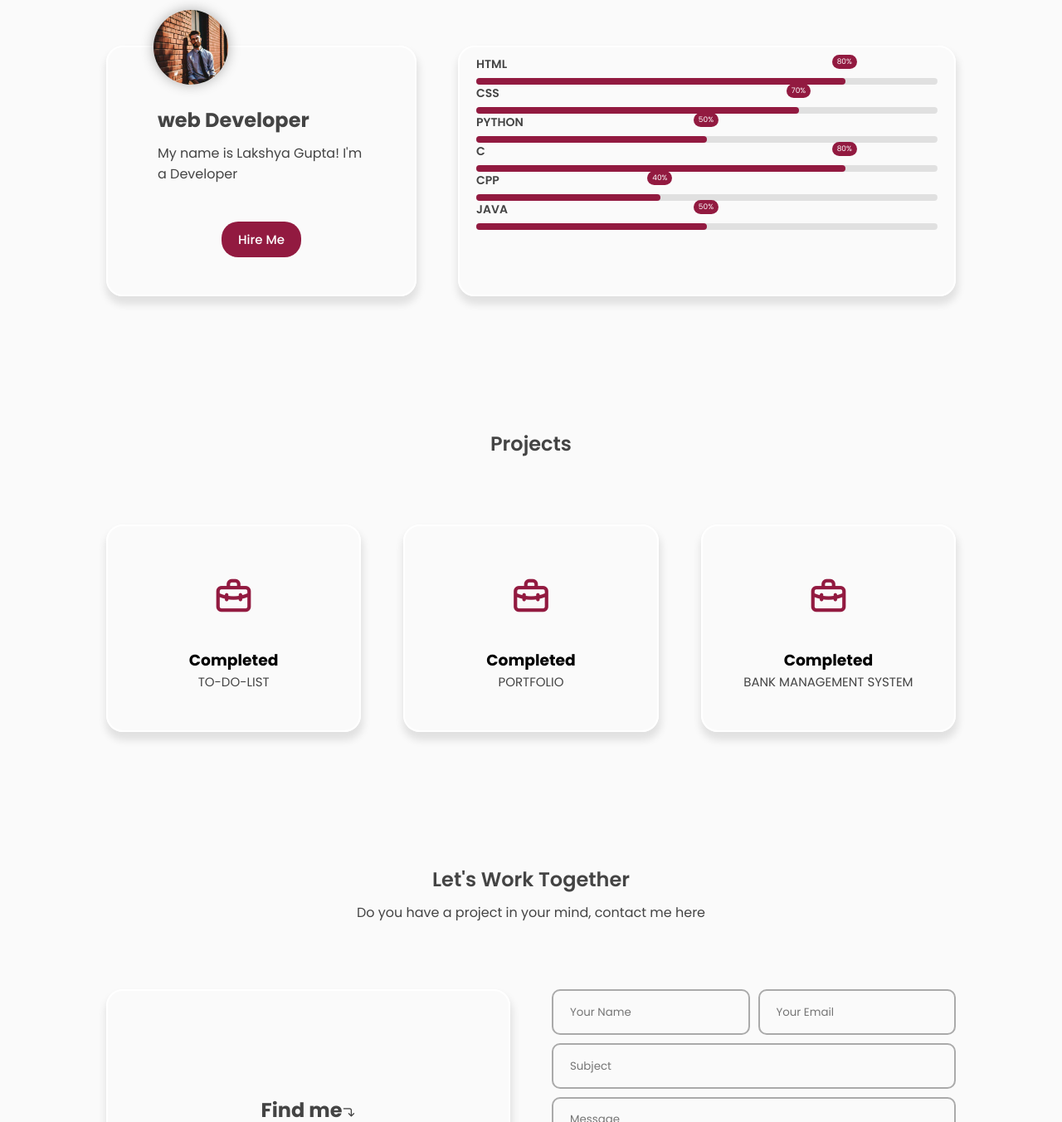
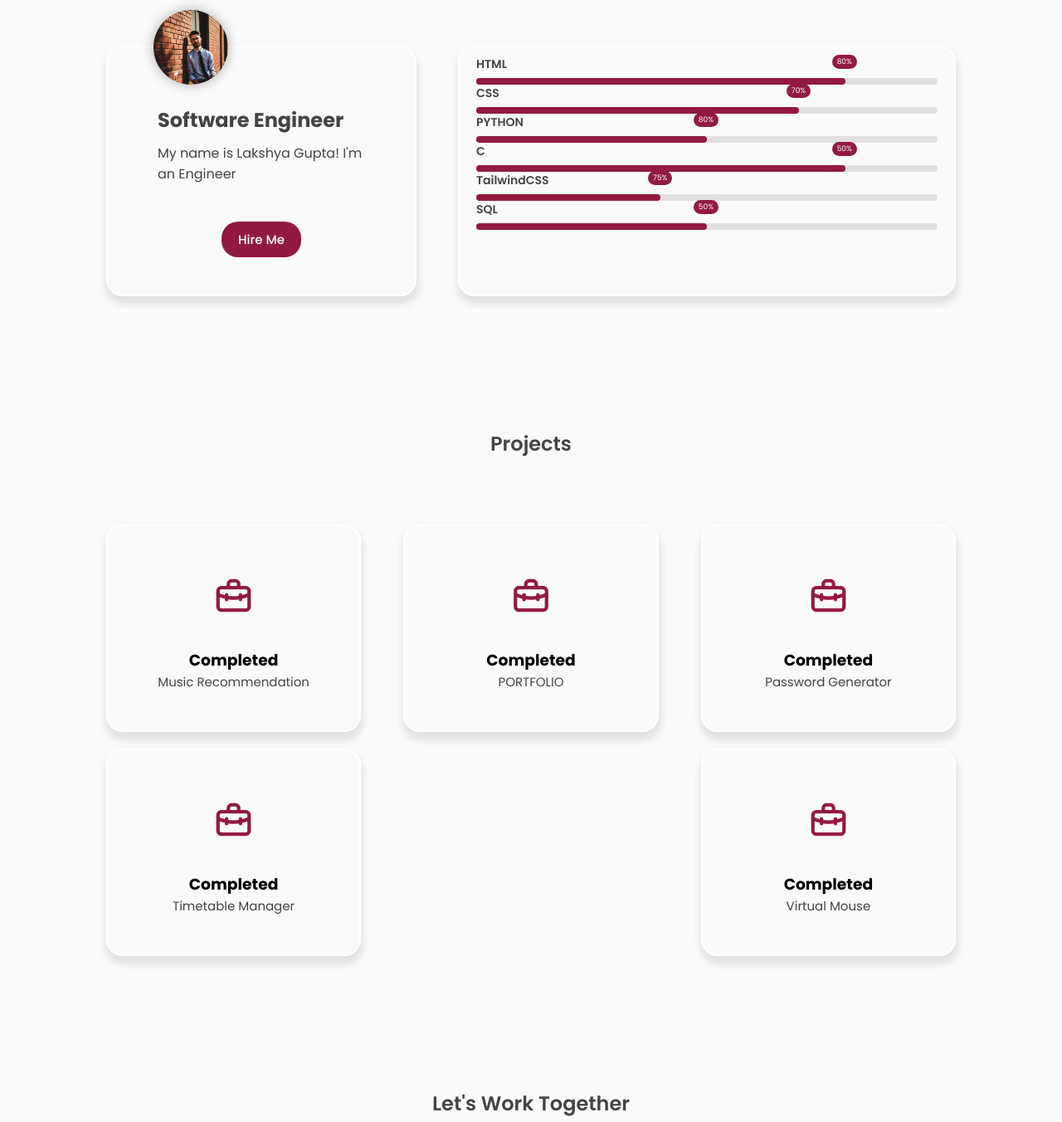
Before and after one commit to lakshyagupta9555/lakshyagupta9555.github.io, a plain HTML site: page index.html in a window 1280 px wide. Shown: the part 940-2292 px from the top of the page at 83% size. Drawn offline with nearby package versions, Linux system fonts and the light colour scheme; a web font is replaced by a local one.

Commit message:
Update index.html

```diff
--- a/index.html
+++ b/index.html
@@ -58,7 +58,7 @@
                         </div>
                         <div class="text-btn">
 
-                            <form action="https://drive.google.com/file/d/1NUH7mW-fg1wYUeeXkv9sQlryhTshywfN/view?usp=drivesdk">
+                            <form action="https://drive.google.com/file/d/1t9Ah31smsOtMfsHBDMAi8Wgp7sBS4yLP/view?usp=sharing">
                                 <button class="btn hire-btn">Hire me</button>
                                 <button class="btn">Download CV<i class="uil uil-file"></i></button>
                             </form>
@@ -87,10 +87,10 @@
                                 <figure class="about-me">
                                     <figcaption>
                                         <img src="ai.jpeg" alt="" class="profile" />
-                                        <h2>web Developer</h2>
-                                        <p>My name is Lakshya Gupta! I'm a Developer</p>
+                                        <h2>Software Engineer</h2>
+                                        <p>My name is Lakshya Gupta! I'm an Engineer</p>
                                 </figure>
-                                <form action="https://drive.google.com/file/d/1NUH7mW-fg1wYUeeXkv9sQlryhTshywfN/view?usp=drivesdk">
+                                <form action="https://drive.google.com/file/d/1t9Ah31smsOtMfsHBDMAi8Wgp7sBS4yLP/view?usp=sharing">
                                 <button class="about-me-btn">Hire Me</button></form>
                             </div>
                         </div>
@@ -115,7 +115,7 @@
                                 <span class="title">PYTHON</span>
                                 <div class="skill-bar">
                                     <span class="skill-per python">
-                                        <span class="tooltip">50%</span>
+                                        <span class="tooltip">80%</span>
                                     </span>
                                 </div>
                             </div>
@@ -123,20 +123,20 @@
                                 <span class="title">C</span>
                                 <div class="skill-bar">
                                     <span class="skill-per c">
-                                        <span class="tooltip">80%</span>
+                                        <span class="tooltip">50%</span>
                                     </span>
                                 </div>
                             </div>
                             <div class="skill-box">
-                                <span class="title">CPP</span>
+                                <span class="title">TailwindCSS</span>
                                 <div class="skill-bar">
                                     <span class="skill-per cpp">
-                                        <span class="tooltip">40%</span>
+                                        <span class="tooltip">75%</span>
                                     </span>
                                 </div>
                             </div>
                             <div class="skill-box">
-                                <span class="title">JAVA</span>
+                                <span class="title">SQL</span>
                                 <div class="skill-bar">
                                     <span class="skill-per java">
                                         <span class="tooltip">50%</span>
@@ -154,7 +154,7 @@
                         <div class="project-box">
                             <i class="uil uil-briefcase-alt"></i>
                             <h3>Completed</h3>
-                            <label>TO-DO-LIST</label>
+                            <label>Music Recommendation</label>
                         </div>
                         <div class="project-box">
                             <i class="uil uil-briefcase-alt"></i>
@@ -164,7 +164,17 @@
                         <div class="project-box">
                             <i class="uil uil-briefcase-alt"></i>
                             <h3>Completed</h3>
-                            <label>BANK MANAGEMENT SYSTEM</label>
+                            <label>Password Generator</label>
+                        </div>
+                        <div class="project-box">
+                            <i class="uil uil-briefcase-alt"></i>
+                            <h3>Completed</h3>
+                            <label>Timetable Manager</label>
+                        </div>
+                        <div class="project-box">
+                            <i class="uil uil-briefcase-alt"></i>
+                            <h3>Completed</h3>
+                            <label>Virtual Mouse</label>
                         </div>
                     </div>
                 </section>
```
